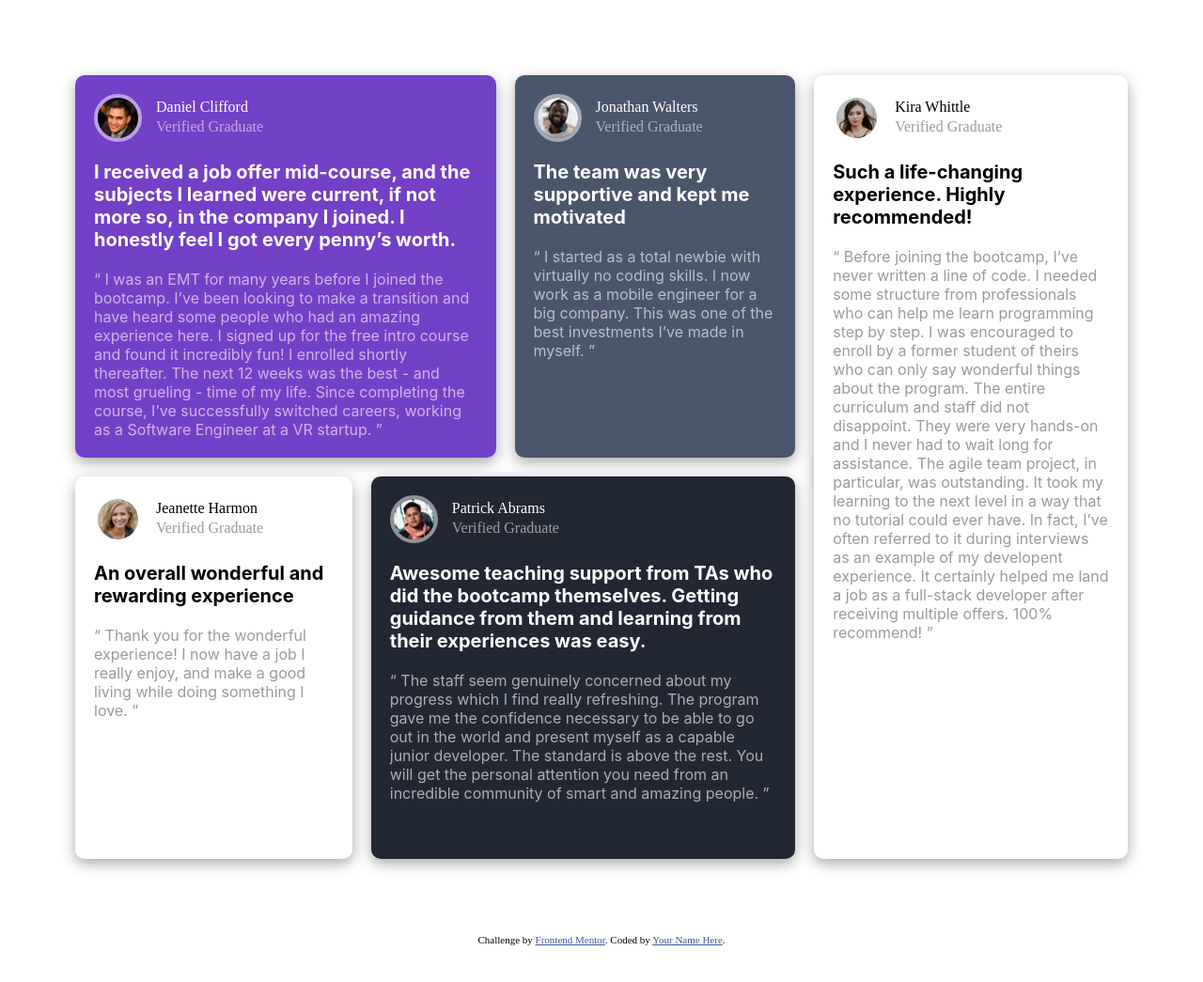
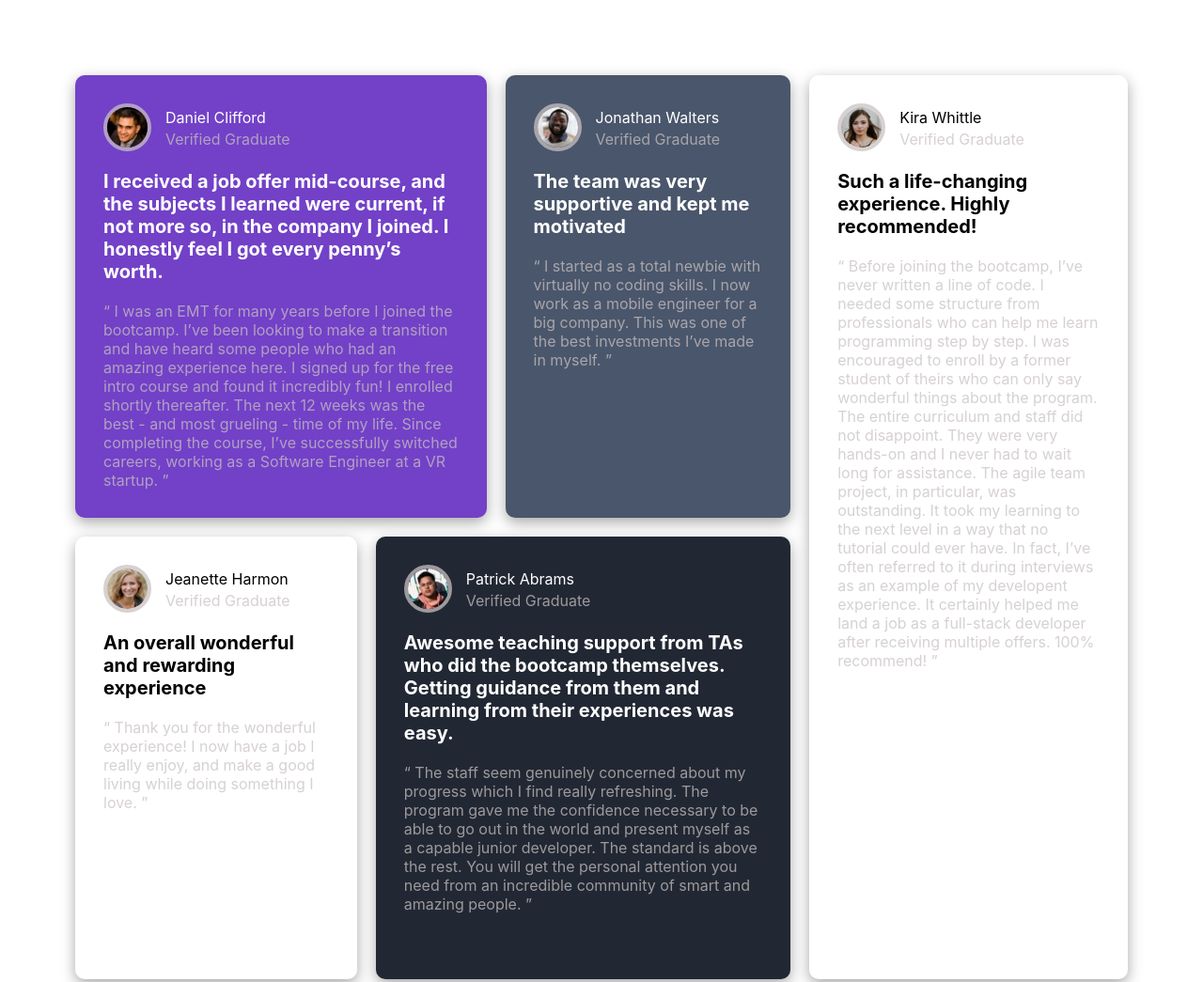
Before and after one commit to PhiThai1309/testimonials-grid-section-main, a plain HTML site: page index.html in a window 1280 px wide. Shown: the top 1045 px of the page at 94% size. Before the commit the page ends 1006 px from the top, so only its background shows below. Drawn offline with Linux system fonts and the light colour scheme.

Commit message:
Utilize code

```diff
--- a/index.html
+++ b/index.html
@@ -11,8 +11,8 @@
 </head>
 <body>
   <div class="main">
-    <div class="card1 white">
-      <div class="wrapper">
+    <div class="first-card card white">
+      <div class="card__wrapper">
         <div class="info">
           <img src="./images/image-daniel.jpg" alt="Daniel" class="info__img">
           <div class="info__text">
@@ -30,8 +30,8 @@
       </div>
     </div>
 
-    <div class="card2 white">
-      <div class="wrapper">
+    <div class="second-card card white">
+      <div class="card__wrapper">
         <div class="info">
           <img src="./images/image-jonathan.jpg" alt="Jonathan" class="info__img">
           <div class="info__text">
@@ -50,8 +50,8 @@
       </div>
     </div>
 
-    <div class="card3">
-      <div class="wrapper">
+    <div class="third-card card">
+      <div class="card__wrapper">
         <div class="info">
           <img src="./images/image-jeanette.jpg" alt="Jeanette" class="info__img">
           <div class="info__text">
@@ -68,8 +68,8 @@
       </div>
     </div>
 
-    <div class="card4 white">
-      <div class="wrapper">
+    <div class="fourth-card card white">
+      <div class="card__wrapper">
         <div class="info">
           <img src="./images/image-patrick.jpg" alt="Patrick" class="info__img">
           <div class="info__text">
@@ -89,8 +89,8 @@
       </div>
     </div>
 
-    <div class="card5">
-      <div class="wrapper">
+    <div class="fifth-card card">
+      <div class="card__wrapper">
         <div class="info">
           <img src="./images/image-kira.jpg" alt="Kira" class="info__img">
           <div class="info__text">
--- a/style.css
+++ b/style.css
@@ -1,6 +1,15 @@
 *{
     margin:0;
     padding:0;
+    box-sizing: border-box;
+    font-family: -apple-system, BlinkMacSystemFont, 'Segoe UI', Roboto, Oxygen, Ubuntu, Cantarell, 'Open Sans', 'Helvetica Neue', sans-serif;
+}
+:root{
+    --purple: rgb(114, 65, 199);
+    --light-grey:rgb(74, 86, 107);
+    --white: rgb(255, 255, 255);
+    --transparent-grey: rgba(201, 193, 193, 0.74);
+    --black: rgb(0, 0, 0);
 }
 .main{
     display: grid;
@@ -9,16 +18,46 @@
     padding: 70px;
 }
 .white{
-    color: white;
+    color: var(--white);
 }
 .black{
-    color: black !important;
+    color: var(--black) !important;
 }
 .grey {
-    color: rgba(122, 118, 118, 0.74) !important;
+    color: var(--transparent-grey) !important;
 }
-.wrapper{
-    padding:10px;
+.card__wrapper{
+    padding:20px;
+}
+.card{
+    box-sizing: border-box;
+    border-radius: 10px;
+    border-color: transparent;
+    padding: 10px;
+    margin: 10px;
+    box-shadow: rgba(0, 0, 0, 0.35) 0px 5px 15px;
+}
+.first-card{
+    background-color:var(--purple);
+    grid-column: span 2;
+}
+.second-card{
+    background-color: var(--light-grey);
+}
+.third-card{
+    background-color: var(--white);
+    grid-row-start: 2;
+}
+.fourth-card{
+    background-color: rgb(33, 40, 51);
+    grid-column-start: 2;
+    grid-column-end: 4;
+}
+.fifth-card{
+    background-color: var(--white);
+    grid-row-start: 1;
+    grid-row-end: 3;
+    grid-column-start: 4;
 }
 .info{
     height:51px;
@@ -27,113 +66,43 @@
 .info__img{
     float:left;
     margin-right:15px;
-    height:43px;
+    height:51px;
     border-radius: 50px;
-    border: 4px solid rgba(255, 255, 255, 0.5);
+    border: 4px solid var(--transparent-grey);
 }
 .info__text__tittle{
     margin-top:5px;
 }
 .info__text__verified{
     margin-top:3px;
-    color: rgba(255, 255, 255, 0.555);
+    color: var(--transparent-grey);
 }
 .clear{
     clear: both;
 }
-.card1{
-    width: auto;
-    background-color: rgb(114, 65, 199);
-    border-radius: 10px;
-    padding: 10px;
-    margin: 10px;
-    box-shadow: rgba(0, 0, 0, 0.35) 0px 5px 15px;
-    grid-column: span 2;
-    border-color: transparent;
-}
-.card2{
-    background-color: rgb(74, 86, 107);
-    border-radius: 10px;
-    padding: 10px;
-    margin: 10px;
-    box-shadow: rgba(0, 0, 0, 0.35) 0px 5px 15px;
-    border-color: transparent;
-}
-.card3{
-    background-color: rgb(255, 255, 255);
-    border-radius: 10px;
-    padding: 10px;
-    margin: 10px;
-    box-shadow: rgba(0, 0, 0, 0.35) 0px 5px 15px;
-    grid-row-start: 2;
-    border-color: transparent;
-}
-.card4{
-    background-color: rgb(33, 40, 51);
-    border-radius: 10px;
-    padding: 10px;
-    margin: 10px;
-    box-shadow: rgba(0, 0, 0, 0.35) 0px 5px 15px;
-    grid-column-start: 2;
-    grid-column-end: 4;
-    border-color: transparent;
-}
-.card5{
-    background-color: rgb(255, 255, 255);
-    border-radius: 10px;
-    padding: 10px;
-    margin: 10px;
-    box-shadow: rgba(0, 0, 0, 0.35) 0px 5px 15px;
-    grid-row-start: 1;
-    grid-row-end: 3;
-    grid-column-start: 4;
-    border-color: transparent;
-}
 .quote{
-    font-family: -apple-system, BlinkMacSystemFont, 'Segoe UI', Roboto, Oxygen, Ubuntu, Cantarell, 'Open Sans', 'Helvetica Neue', sans-serif;
     font-size: 20px;
     font-weight: bold;
     margin-top: 20px
 }
 .story{
     margin-top:20px;
-    font-family: -apple-system, BlinkMacSystemFont, 'Segoe UI', Roboto, Oxygen, Ubuntu, Cantarell, 'Open Sans', 'Helvetica Neue', sans-serif;
-    color: rgba(255, 255, 255, 0.623);
+    color: var(--transparent-grey);
 }
+
 .attribution { font-size: 11px; text-align: center; }
 .attribution a { color: hsl(228, 45%, 44%); }
+
 @media screen and (max-width: 740px) {
     .main{
         grid-template-columns: 1fr;
-        grid-template-rows: repeat(5, 1fx);
+        grid-template-rows: repeat(5, minmax(1fr, 1fr));
     }
-    .card1{
-        grid-column: span 1;
-        grid-row-start: 1;
-        grid-row-end: 2;
+    .card{
         grid-column-start: 1;
     }
-    .card2{
-        grid-column: span 1;
-        grid-row-start: 2;
-        grid-row-end: 3;
-    }
-    .card3{
-        grid-column: span 1;
-        grid-row-start: 3;
-        grid-row-end: 4;
-        grid-column-start: 1;
-    }
-    .card4{
-        grid-column: span 1;
-        grid-row-start: 4;
-        grid-row-end: 5;
-        grid-column-start: 1;
-    }
-    .card5{
-        grid-column: span 1;
+    .fifth-card{
         grid-row-start: 5;
         grid-row-end: 6;
-        grid-column-start: 1;
     }
 }
```
